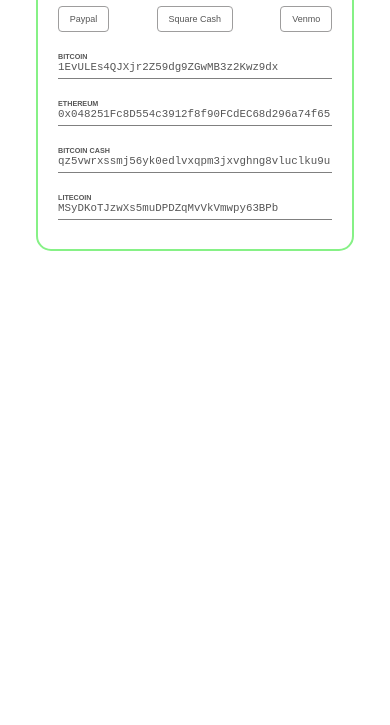
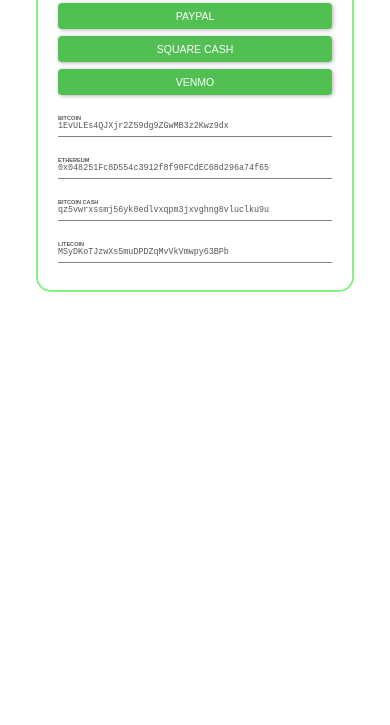
Before and after one commit to ghettifish/pay.bovee.me, a plain HTML site: page index.html in a window 390 px wide. Shown: the part 119-844 px from the top of the page. Drawn offline with nearby package versions, Linux system fonts and the light colour scheme.

Commit message:
added better button

```diff
--- a/style.css
+++ b/style.css
@@ -2,9 +2,25 @@
     :root {
         font-size: 9px;
     }
+    .pay__links {
+        flex-direction: column !important;
+    }
+    .pay__links a {
+        margin-top: 1rem !important;
+        text-align: center;
+        background: #52bf52;
+        border: none !important;
+        color: #fff;
+        font-size: 1.5rem;
+    }
+    main {
+        padding: 15px;
+    }
 }
 @media only screen and (max-width: 396px) {
-
+    :root {
+        font-size: 7px;
+    }
     main {
         padding: 15px;
     }
@@ -62,8 +78,22 @@ a {
 
 .pay__links a {
     border: solid 1px #9e9d9d;
-    padding: .8rem 1.2rem;
+    padding: 1rem 1.5rem;
     border-radius: 4px;
+    text-align: center;
+    background: #52bf52;
+    border: none !important;
+    color: #fff;
+    box-shadow: 1px 1px 4px rgba(0,0,0,0.3);
+    text-transform: uppercase;
+    font-weight: 100;
+    transition: all ease-in-out .2s;
+}
+.pay__links a:hover {
+    transform: scale(1.05);
+    box-shadow: 1px 2px 8px rgba(0,0,0,0.2);
+
+
 }
 .pay ul {
     margin-block-start: 0;
```
